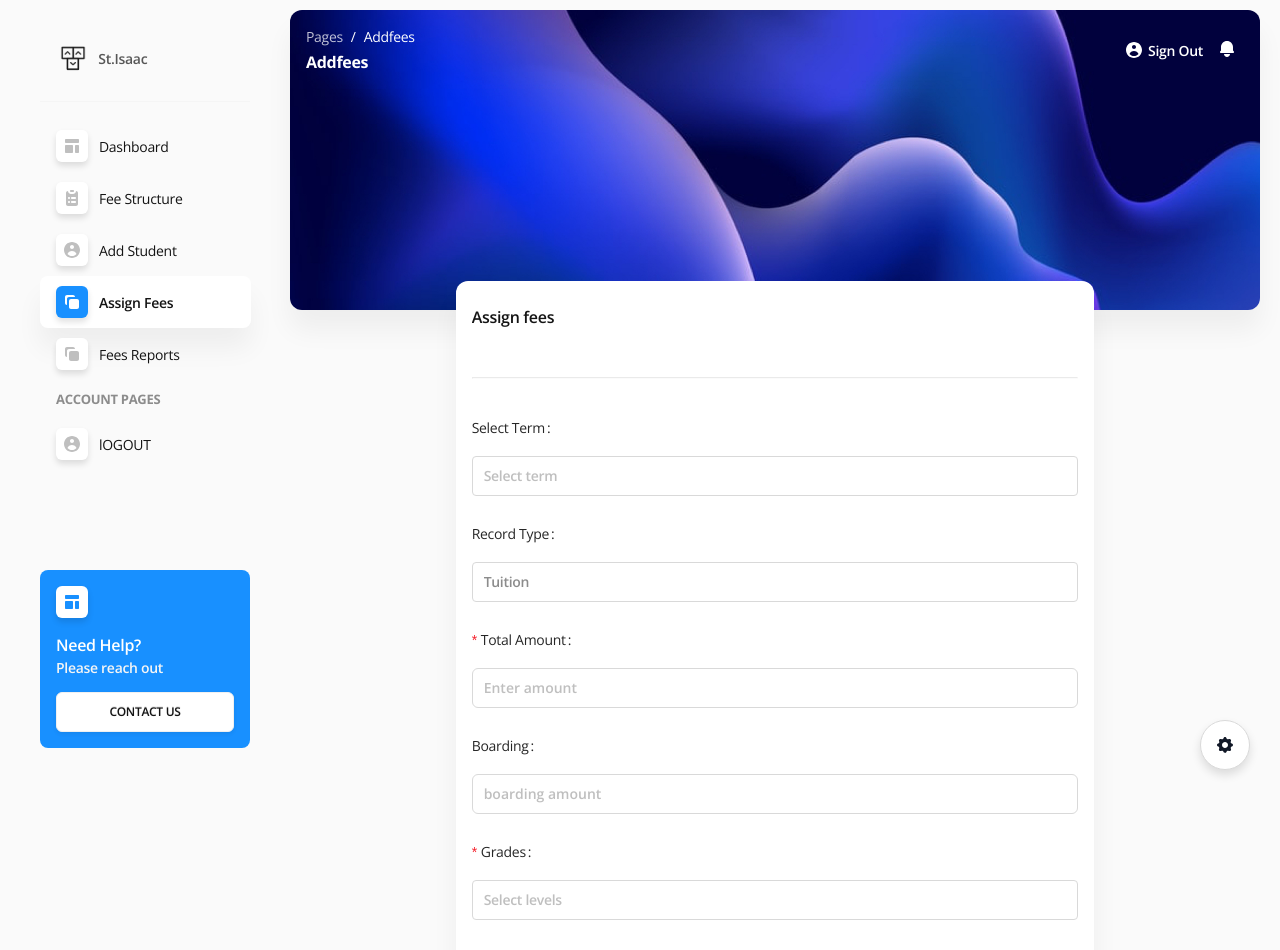
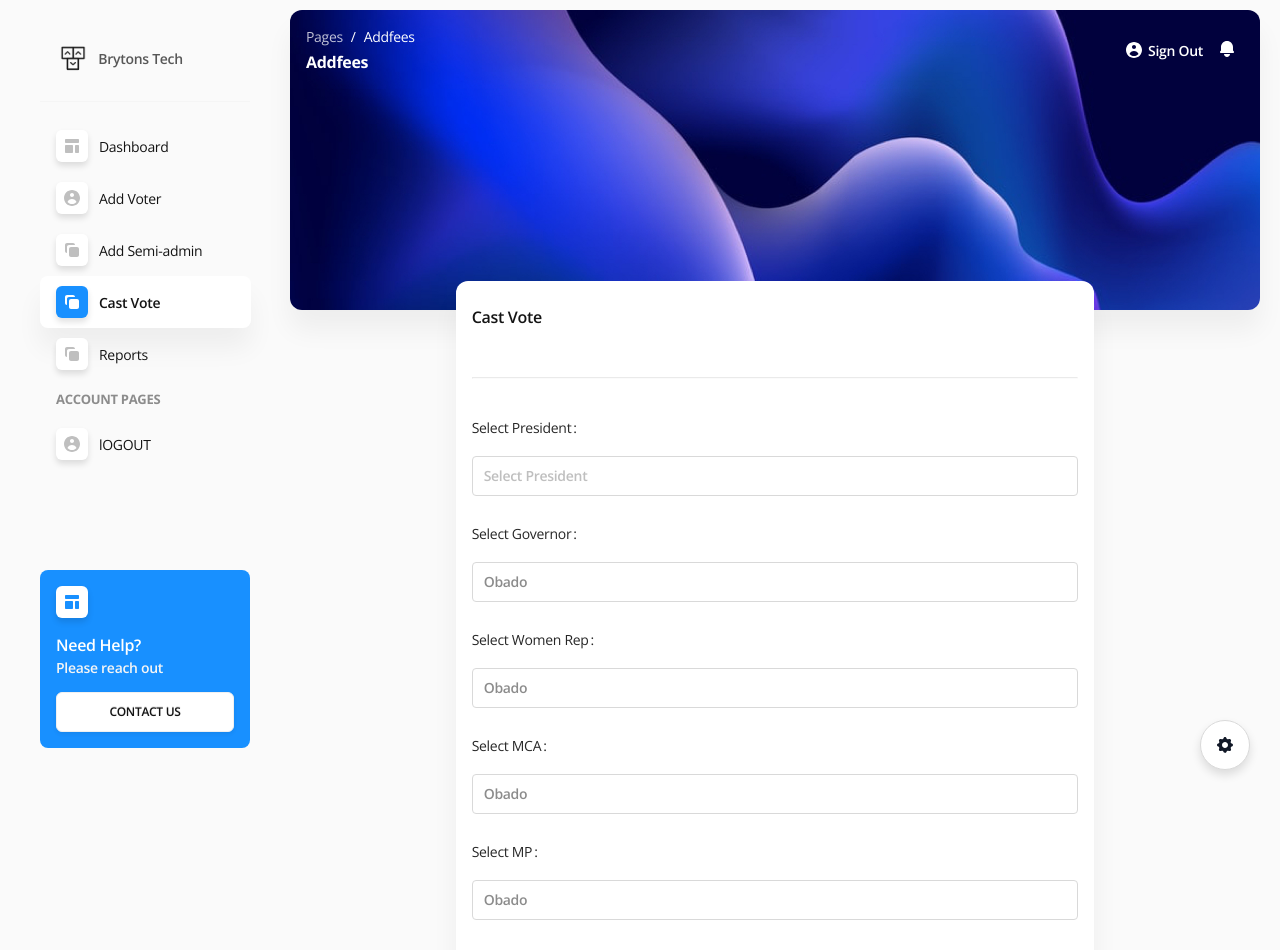
Before and after one commit to wansom/joyrise, a Vue app: page /#/addfees in a window 1280 px wide. Shown: the top 950 px of the page. Built offline with nearby package versions, Linux system fonts and the light colour scheme; no server answers; the database is empty; sample sign-in values are in the browser's storage; what vue-github-buttons would draw is missing.

Commit message:
add voters

```diff
--- a/src/components/Sidebars/DashboardSidebar.vue
+++ b/src/components/Sidebars/DashboardSidebar.vue
@@ -13,7 +13,7 @@
 		:class="['ant-layout-sider-' + sidebarColor, 'ant-layout-sider-' + sidebarTheme]"
 		theme="light"
 		:style="{ backgroundColor: 'transparent',}">
-			<div class="brand"><img src="images/logo-ct-black.png" alt=""> <span>St.Isaac</span></div>
+			<div class="brand"><img src="images/logo-ct-black.png" alt=""> <span>Brytons Tech</span></div>
 			<hr>
 
 			<!-- Sidebar Navigation Menu -->
@@ -30,7 +30,7 @@
 						<span class="label">Dashboard</span>
 					</router-link>
 				</a-menu-item>
-				<a-menu-item>
+				<!-- <a-menu-item>
 					<router-link to="/fees">
 						<span class="icon">
 							<svg width="20" height="20" viewBox="0 0 20 20" fill="none" xmlns="http://www.w3.org/2000/svg">
@@ -40,7 +40,7 @@
 						</span>
 						<span class="label">Fee Structure</span>
 					</router-link>
-				</a-menu-item>
+				</a-menu-item> -->
 				<a-menu-item>
 					<router-link to="/addstudent">
 						<span class="icon">
@@ -48,7 +48,29 @@
 								<path fill-rule="evenodd" clip-rule="evenodd" d="M18 10C18 14.4183 14.4183 18 10 18C5.58172 18 2 14.4183 2 10C2 5.58172 5.58172 2 10 2C14.4183 2 18 5.58172 18 10ZM12 7C12 8.10457 11.1046 9 10 9C8.89543 9 8 8.10457 8 7C8 5.89543 8.89543 5 10 5C11.1046 5 12 5.89543 12 7ZM9.99993 11C7.98239 11 6.24394 12.195 5.45374 13.9157C6.55403 15.192 8.18265 16 9.99998 16C11.8173 16 13.4459 15.1921 14.5462 13.9158C13.756 12.195 12.0175 11 9.99993 11Z" fill="#111827"/>
 							</svg>
 						</span>
-						<span class="label">Add Student</span>
+						<span class="label">Add Voter</span>
+					</router-link>
+				</a-menu-item>
+				<a-menu-item>
+					<router-link to="/addstudent">
+						<span class="icon">
+							<svg width="14px" height="14px" viewBox="0 0 14 14" version="1.1" xmlns="http://www.w3.org/2000/svg" xmlns:xlink="http://www.w3.org/1999/xlink">
+								<title>duplicate</title>
+								<g id="Page-1" stroke="none" stroke-width="1" fill="none" fill-rule="evenodd">
+									<g id="Tables" transform="translate(-58.000000, -507.000000)" fill="#BFBFBF" fill-rule="nonzero">
+										<g id="sidebar" transform="translate(33.000000, 43.000000)">
+											<g id="sign-up" transform="translate(16.000000, 455.000000)">
+												<g id="duplicate" transform="translate(9.000000, 9.000000)">
+													<path d="M4,6 C4,4.89543 4.89543,4 6,4 L12,4 C13.1046,4 14,4.89543 14,6 L14,12 C14,13.1046 13.1046,14 12,14 L6,14 C4.89543,14 4,13.1046 4,12 L4,6 Z" id="Path"></path>
+													<path d="M2,0 C0.89543,0 0,0.89543 0,2 L0,8 C0,9.1046 0.89543,10 2,10 L2,4 C2,2.8954305 2.8954305,2 4,2 L10,2 L10,2 C10,0.89543 9.1046,0 8,0 L2,0 Z" id="Path"></path>
+												</g>
+											</g>
+										</g>
+									</g>
+								</g>
+							</svg>
+						</span>
+						<span class="label">Add Semi-admin</span>
 					</router-link>
 				</a-menu-item>
 				<a-menu-item>
@@ -70,7 +92,7 @@
 								</g>
 							</svg>
 						</span>
-						<span class="label">Assign Fees</span>
+						<span class="label">Cast Vote</span>
 					</router-link>
 				</a-menu-item>
 				<a-menu-item>
@@ -92,7 +114,7 @@
 								</g>
 							</svg>
 						</span>
-						<span class="label">Fees Reports</span>
+						<span class="label">Reports</span>
 					</router-link>
 				</a-menu-item>
 				<a-menu-item class="menu-item-header">
--- a/src/components/Widgets/WidgetBalance.vue
+++ b/src/components/Widgets/WidgetBalance.vue
@@ -3,7 +3,7 @@
 	<div>
 		<a-card :bordered="false" class="widget-1">
 		<a-statistic
-			title="Total Payments"
+			title="Votes Cast"
 			value="36050"
 			:prefix="prefix"
 			:suffix="suffix"
--- a/src/components/Widgets/WidgetCounter.vue
+++ b/src/components/Widgets/WidgetCounter.vue
@@ -3,7 +3,7 @@
 	<div>
 		<a-card :bordered="false" class="widget-1">
 		<a-statistic
-			title="Students"
+			title="Total Voters"
 			:value="students.length"
 			:prefix="prefix"
 			:suffix="suffix"
--- a/src/components/forms/EditFees.vue
+++ b/src/components/forms/EditFees.vue
@@ -10,7 +10,7 @@
 
     </a-modal>
     <template #title>
-      <h6 class="font-semibold m-0">Assign fees</h6>
+      <h6 class="font-semibold m-0">Cast Vote</h6>
     </template>
 
 
@@ -21,17 +21,17 @@
       class="login-form"
       @submit="handleSubmit"
     >
-      <a-form-item class="mb-10" label="Select Term">
+      <a-form-item class="mb-10" label="Select President">
               <a-select
               v-decorator="[
                 'term',
                 {
                   rules: [
-                    { required: false, message: 'Please select term!' },
+                    { required: false, message: 'Please select president!' },
                   ],
                 },
               ]"
-              placeholder="Select term"
+              placeholder="Select President"
             >
               <a-select-option value="one">
                 one
@@ -44,16 +44,55 @@
               </a-select-option>
             </a-select>
           </a-form-item>
-          <a-form-item class="mb-10" label="Record Type">
+          <a-form-item class="mb-10" label="Select Governor">
+              <a-select
+              ref="recordType" v-model="recordType"
+              placeholder="select Governor"
+            >
+              <a-select-option value="transport">
+               Orengo
+              </a-select-option>
+              <a-select-option value="tuition">
+               Obado
+              </a-select-option>
+            </a-select>
+          </a-form-item>
+          <a-form-item class="mb-10" label="Select Women Rep">
               <a-select
               ref="recordType" v-model="recordType"
               placeholder="select type"
             >
               <a-select-option value="transport">
-                Transport
+               Orengo
               </a-select-option>
               <a-select-option value="tuition">
-               Tuition
+               Obado
+              </a-select-option>
+            </a-select>
+          </a-form-item>
+          <a-form-item class="mb-10" label="Select MCA">
+              <a-select
+              ref="recordType" v-model="recordType"
+              placeholder="select MCA"
+            >
+              <a-select-option value="transport">
+               Orengo
+              </a-select-option>
+              <a-select-option value="tuition">
+               Obado
+              </a-select-option>
+            </a-select>
+          </a-form-item>
+          <a-form-item class="mb-10" label="Select MP">
+              <a-select
+              ref="recordType" v-model="recordType"
+              placeholder="select MP"
+            >
+              <a-select-option value="transport">
+               Orengo
+              </a-select-option>
+              <a-select-option value="tuition">
+               Obado
               </a-select-option>
             </a-select>
           </a-form-item>
@@ -71,7 +110,7 @@
             >
             </a-input>
           </a-form-item>
-            <a-form-item class="mb-10" label="Boarding" v-if="recordType =='tuition'">
+            <!-- <a-form-item class="mb-10" label="Boarding" v-if="recordType =='tuition'">
             <a-input
               v-decorator="[
                 'boarding',
@@ -82,8 +121,8 @@
               placeholder="boarding amount"
             >
             </a-input>
-          </a-form-item>
-            <a-form-item label="Grades">
+          </a-form-item> -->
+            <!-- <a-form-item label="Grades">
       <a-select
         v-decorator="[
           'levels',
@@ -101,7 +140,7 @@
                 Upper primary
               </a-select-option>
       </a-select>
-    </a-form-item>
+    </a-form-item> -->
 
            <a-form-item>
             <a-button
@@ -110,7 +149,7 @@
               html-type="submit"
               class="login-form-button"
             >
-              Assign Fees
+              Vote
             </a-button>
           </a-form-item>
 
--- a/src/components/forms/StudentForm.vue
+++ b/src/components/forms/StudentForm.vue
@@ -12,7 +12,7 @@
       <p>Some contents...</p>
     </a-modal>
     <template #title>
-      <h6 class="font-semibold m-0">Add Student</h6>
+      <h6 class="font-semibold m-0">Add Voter</h6>
     </template>
 
     <a slot="extra">
@@ -34,8 +34,8 @@
       @submit="handleSubmit"
     >
       <a-tabs default-active-key="1">
-        <a-tab-pane key="1" tab="Student Information">
-          <a-form-item class="mb-10" label="Student's Name">
+        <a-tab-pane key="1" tab="Voter Information">
+          <a-form-item class="mb-10" label=" Name">
             <a-input
               v-decorator="[
                 'name',
@@ -64,7 +64,7 @@
             >
             </a-input>
           </a-form-item>
-          <a-form-item class="mb-10" label="Admission Date">
+          <!-- <a-form-item class="mb-10" label="Admission Date">
             <a-input
               v-decorator="[
                 'admission_date',
@@ -76,8 +76,8 @@
               type="date"
             >
             </a-input>
-          </a-form-item>
-          <a-form-item class="mb-10" label="Reporting Date">
+          </a-form-item> -->
+          <!-- <a-form-item class="mb-10" label="Reporting Date">
             <a-input
               v-decorator="[
                 'reporting_date',
@@ -89,7 +89,7 @@
               type="date"
             >
             </a-input>
-          </a-form-item>
+          </a-form-item> -->
           <a-form-item label="Gender">
             <a-select
               v-decorator="[
@@ -110,13 +110,13 @@
               </a-select-option>
             </a-select>
           </a-form-item>
-          <a-form-item label="Grade">
+          <a-form-item label="County">
             <a-select
               v-decorator="[
                 'grade',
-                { rules: [{ required: true, message: 'No grade selected!' }] },
+                { rules: [{ required: true, message: 'No county selected!' }] },
               ]"
-              placeholder="Select student's grade"
+              placeholder="Select county"
             >
               <a-select-option
                 v-for="grade in grades"
@@ -127,26 +127,26 @@
               </a-select-option>
             </a-select>
           </a-form-item>
-          <a-form-item class="mb-10" label="Boarding School">
+          <!-- <a-form-item class="mb-10" label="Boarding School">
             <a-switch default-checked @change="addBoarding" />
           </a-form-item>
           <a-form-item class="mb-10" label="School Transport">
             <a-switch default-checked @change="addTransport" />
-          </a-form-item>
-          <a-form-item class="mb-10" label="previous School">
+          </a-form-item> -->
+          <a-form-item class="mb-10" label="Constituency">
             <a-input
               v-decorator="[
-                'previous_school',
+                'Constituency',
                 {
                   rules: [{ required: false }],
                 },
               ]"
-              placeholder="Nasibi primary School"
+              placeholder="Nasibi Here"
             >
             </a-input>
           </a-form-item>
         </a-tab-pane>
-        <a-tab-pane key="2" tab="Guardian Details" force-render>
+        <!-- <a-tab-pane key="2" tab="Guardian Details" force-render>
           <a-form-item class="mb-10">
             <a-input
               v-decorator="[
@@ -230,7 +230,7 @@
               ADD STUDENT
             </a-button>
           </a-form-item>
-        </a-tab-pane>
+        </a-tab-pane> -->
       </a-tabs>
     </a-form>
   </a-card>
--- a/src/components/tables/StudentsTable.vue
+++ b/src/components/tables/StudentsTable.vue
@@ -114,7 +114,7 @@ export default {
             }
           },
           },
-  { title: 'Grade', dataIndex: 'grade', key: 'grade',  scopedSlots: {
+  { title: 'County', dataIndex: 'grade', key: 'grade',  scopedSlots: {
             filterDropdown: 'filterDropdown',
             filterIcon: 'filterIcon',
             customRender: 'customRender',
@@ -136,14 +136,14 @@ export default {
             filterIcon: 'filterIcon',
             customRender: 'customRender',
           }, },
-  { title: 'Balance', dataIndex: 'balance', key: 'balance',
+  { title: 'Constituency', dataIndex: 'balance', key: 'balance',
     defaultSortOrder: 'descend',
     sorter: (a, b) => a.balance - b.balance,
   scopedSlots: {
             customRender: 'customRender',
           } },
   // { title: 'Carried Forward', dataIndex: 'carried_forward', key: 'carried_forward' },
-   {title: 'Fees', dataIndex: '', key: 'y', scopedSlots: { customRender: 'fees' }},
+   {title: 'Role', dataIndex: '', key: 'y', scopedSlots: { customRender: 'fees' }},
   { dataIndex: '', key: 'x', scopedSlots: { customRender: 'action' }, fixed:"right" },
    { dataIndex: '', key: 'z', scopedSlots: { customRender: 'delete' }, fixed:"right" },
 ],
--- a/src/router/index.js
+++ b/src/router/index.js
@@ -44,7 +44,7 @@ let routes = [
 	},
 	{
 		path: '/feesreports',
-		name: 'FeesReports',
+		name: 'Reports',
 		layout: "dashboard",
 		component: () => import('../views/FeeReports.vue'),
 		 meta: {
@@ -83,7 +83,7 @@ let routes = [
 	},
 		{
 		path: '/addstudent',
-		name: 'Addstudent',
+		name: 'AddRecord',
 		layout:"dashboard",
 		meta: {
 			layoutClass: 'layout-profile',
--- a/src/views/FeeReports.vue
+++ b/src/views/FeeReports.vue
@@ -38,27 +38,32 @@
 import { mapState } from "vuex";
 	const columns = [
 		{
-			title: 'Name',
+			title: 'Voter ID',
 			dataIndex: 'Name',
 			scopedSlots: { customRender: 'author' },
 		},
 		{
-			title: 'Amount',
-			dataIndex: 'Paid',
+			title: '',
+			dataIndex: 'President',
 			scopedSlots: { customRender: 'Paid' },
 		},
 				{
-			title: 'Balance',
+			title: 'Governor',
 			dataIndex: 'Balance',
 			scopedSlots: { customRender: 'balance' },
 		},
 				{
-			title: 'Term',
+			title: 'Women Rep',
 			dataIndex: 'Term',
 
 		},
 		{
-			title: 'Carried Forward',
+			title: 'MCA',
+			dataIndex: 'Carry Forward',
+			class: 'text-muted',
+		},
+		{
+			title: 'MP',
 			dataIndex: 'Carry Forward',
 			class: 'text-muted',
 		},
```
Also changed, not shown: src/firebase.js (+8 -7 lines), src/views/Sign-In.vue (+6 -6 lines), public/images/vote.png (added).
